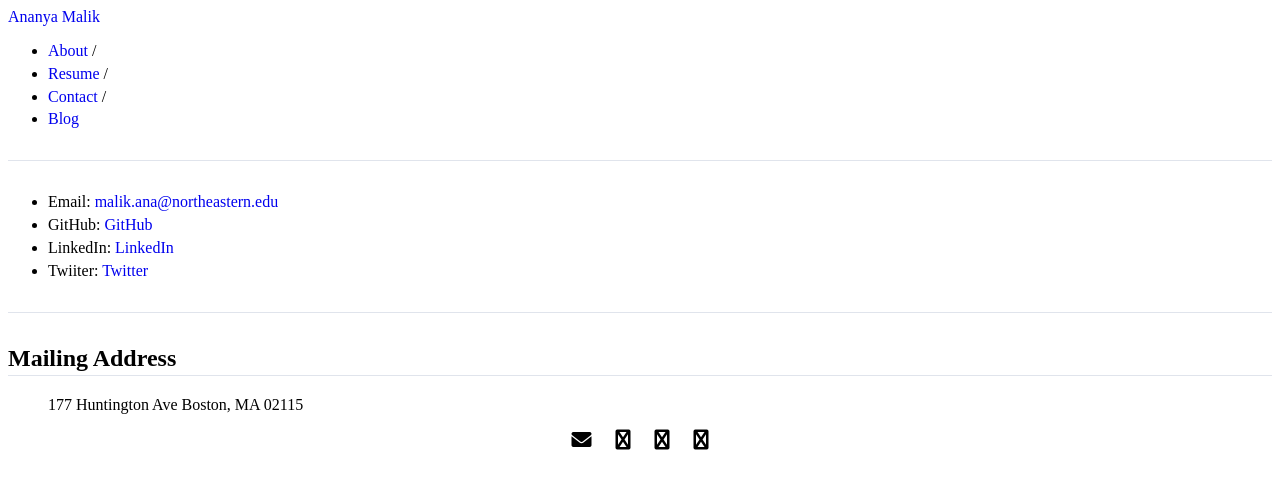
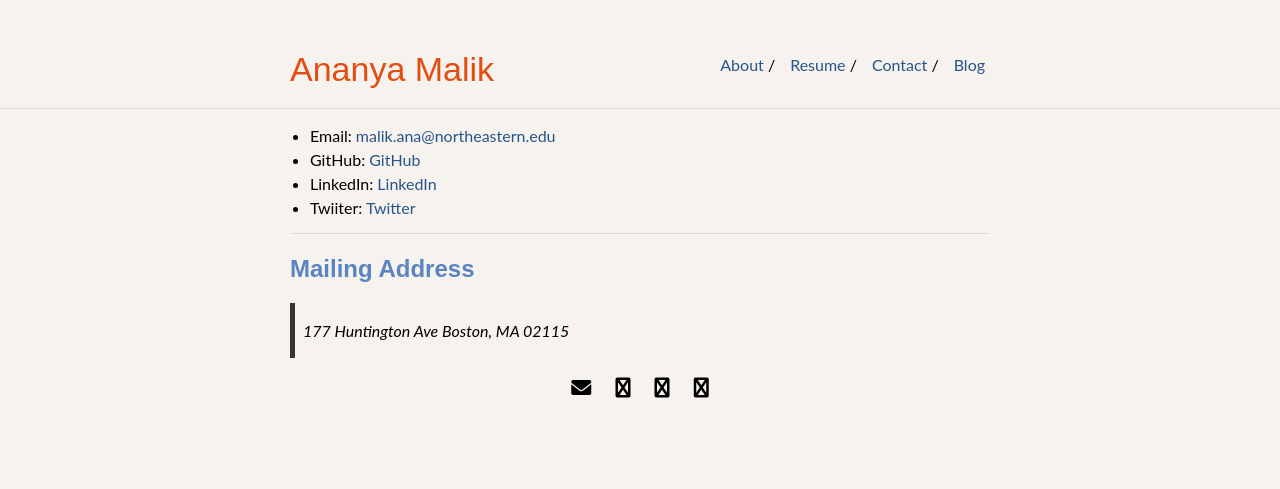
Before and after one commit to ananyamalik/ananyamalik.github.io, a Jekyll site: the page built from contact.md, in a window 1280 px wide. Shown: the top 489 px of the page. Built offline with Jekyll 4.4.1, drawn with Linux system fonts in a browser that asks for light colours; some web fonts are replaced.

Commit message:
revert changes

```diff
--- a/_sass/_style.scss
+++ b/_sass/_style.scss
@@ -1,83 +1,151 @@
-// Profile photo
-nav ul {
-    display: flex;
-    flex-direction: row;
-    gap: 0.5rem;
-    list-style: none;
+@import "vars";
+
+/*
+ * Basic
+ */
+
+html {
+    height: 100%;
+    margin: 0;
     padding: 0;
+}
+body {
     margin: 0;
-  }
+    font-family: 'Lato', sans-serif;
+    height: 100%;
+    background-color: rgba(246, 241, 236, 0.927);
+}
+a {
+    text-decoration: none;
+    color: $accent;
+}
+a:hover {
+    text-decoration: underline;
+}
+hr {
+    border: 0;
+    height: 0;
+    border-top: 1px solid rgba(0, 0, 0, 0.1);
+    border-bottom: 1px solid rgba(255, 255, 255, 0.3);
+}
 
-  nav ul li::marker {
-    content: none;
-  }
+.updates {
+    height: 300px;          /* Adjust this height to your preference */
+    overflow-y: auto;       /* Adds the scrollbar only when content exceeds the height */
+    padding-right: 15px;    /* Optional: adds space so text doesn't touch the scrollbar */
+    border: 1px solid #eee; /* Optional: helps define the area */
+}
 
+.updates::-webkit-scrollbar {
+    width: 8px;
+}
+.updates::-webkit-scrollbar-thumb {
+    background: #ccc;
+    border-radius: 4px;
+}
+.updates::-webkit-scrollbar-thumb:hover {
+    background: #888;
+}
 
-.profile-picture {
-    width: 120px !important;
-    height: 120px !important;
-    max-width: 120px !important;
-    object-fit: cover;
-    border-radius: 50%;
-    border: 2px solid #d0d8e8;
-    display: block;
-    margin-bottom: 0.5rem;
-  }
+/*
+ * Navbar
+ */
 
-  // Section headings
-  h2 {
-    margin-top: 2rem;
-    padding-bottom: 0.2rem;
-    border-bottom: 1px solid #e0e4ec;
-  }
+#author-name {
+    font-family: 'Reddit Sans', sans-serif;
+    font-size: 34px;
+    color: #e34d11;
+    display: inline-block;
+}
+.navbar {
+    padding: 50px 0 50px 0;
+}
+.navbar-ul {
+    display: inline-block;
+    margin: 0;
+    padding: 5px 0 5px 0;
+    margin-left: 20px;
+}
+.nav-list {
+    list-style-type: none;
+    margin: 0 5px 0 10px;
+}
+.alignable {
+    display: inline-block;
+}
+.pull-left {
+    @extend .alignable;
+    float: left;
+}
+.pull-right {
+    @extend .alignable;
+    float: right;
+}
 
-  // Links
-  a {
-    text-decoration: none;
-  }
+/* Divs */
 
-  a:hover {
-    text-decoration: underline;
-    text-decoration-thickness: 1px;
-    text-underline-offset: 3px;
-  }
+.container {
+    max-width: $max-width;
+    margin: auto;
+}
+.wrapper {
+    min-height: 100%;
+}
 
-  // Publication entries
-  .publication {
-    margin-bottom: 1.1rem;
-  }
+/* Institute Image */
 
-  .tag {
-    font-size: 0.72rem;
-    font-weight: 600;
-    padding: 0.2rem 0.55rem;
-    border-radius: 4px;
-  }
+#ins-logo {
+	margin: auto;
+	display: block;
+	max-height: 100px;
+	text-align: center;
+}
 
-  .conf-tag {
-    background-color: #27548A;
-    color: #fff;
-  }
+/* Mobile */
 
-  .year-tag {
-    background-color: #6b7280;
-    color: #fff;
-  }
+@media (max-width: 800px) {
+    .container {
+        max-width: $med-width;
+        transition: 0.3s ease all;
+    }
+}
 
-  .publication p {
-    font-size: 0.95rem;
-    line-height: 1.6;
-    margin: 0.2rem 0 0;
-  }
+@media (max-width: 650px) {
+    .container {
+        max-width: 83%;
+    }
+    .navbar-ul {
+        margin-top: 5px;
+    }
+}
 
-  // List spacing
-  ul li {
-    margin-bottom: 0.3rem;
-  }
+@media (max-width: 500px) {
+	.navbar {
+		text-align: center;
+		padding: 50px 0px 0px 0px;
+	}
+	#author-name {
+		width: 100%;
+		float: none;
+	}
+	#navlist {
+		padding: 10px 0 10px 0;
+		margin: 0;
+		display: block;
+		float: none;
+		text-align: center;
+		width: 100%;
+	}
+	#navlist li.alignable {
+		display: inline-block;
+	}
+	#navlist li.pull-left {
+		float: none;
+	}
+	#navlist li.nav-list {
+		margin: 0;
+	}
+}
 
-  // Horizontal rules
-  hr {
-    border: none;
-    border-top: 1px solid #e0e4ec;
-    margin: 2rem 0;
-  }
+@import "typography";
+@import "tables";
```
Also changed, not shown: index.md (+1 -1 lines).
